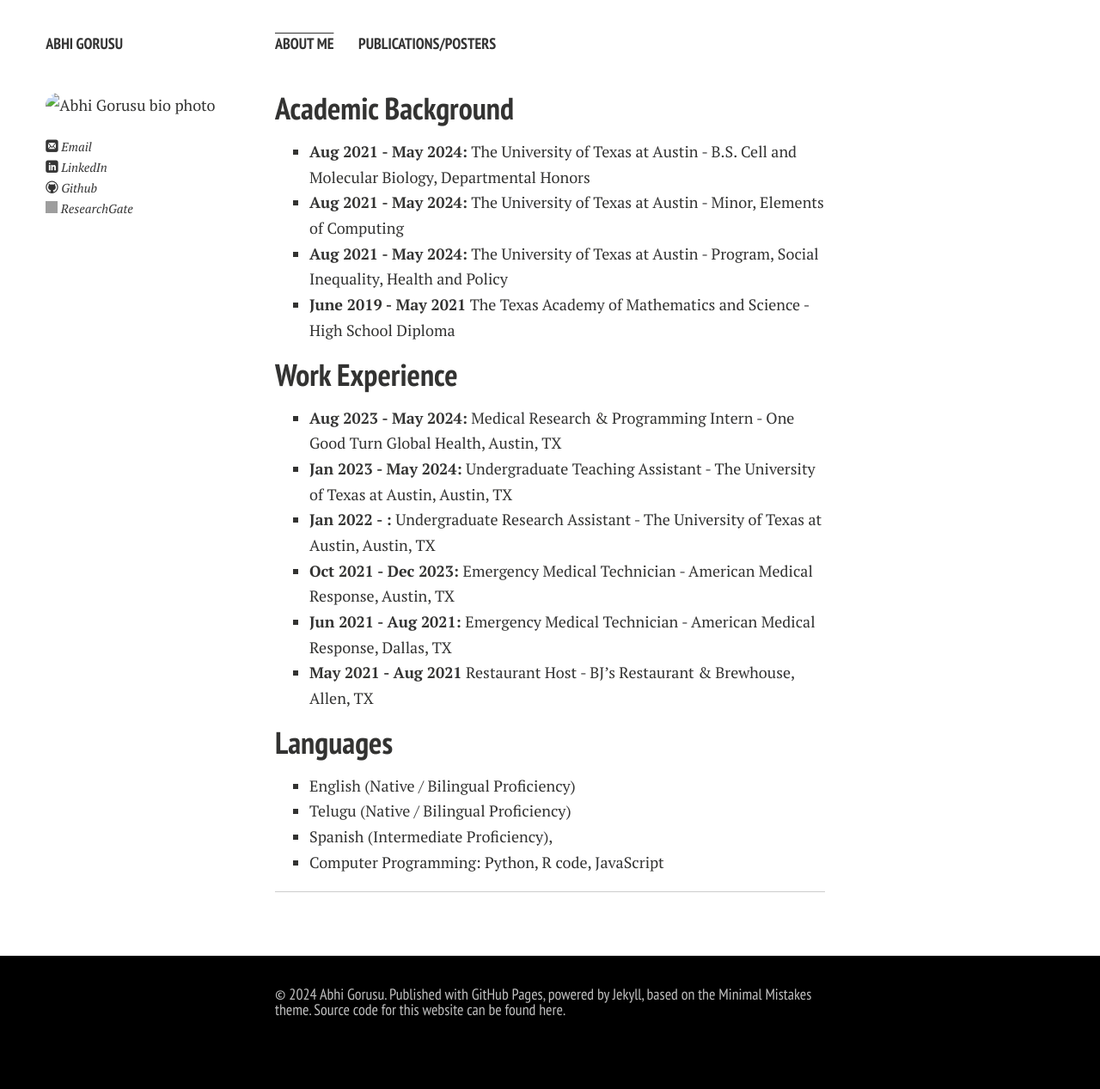
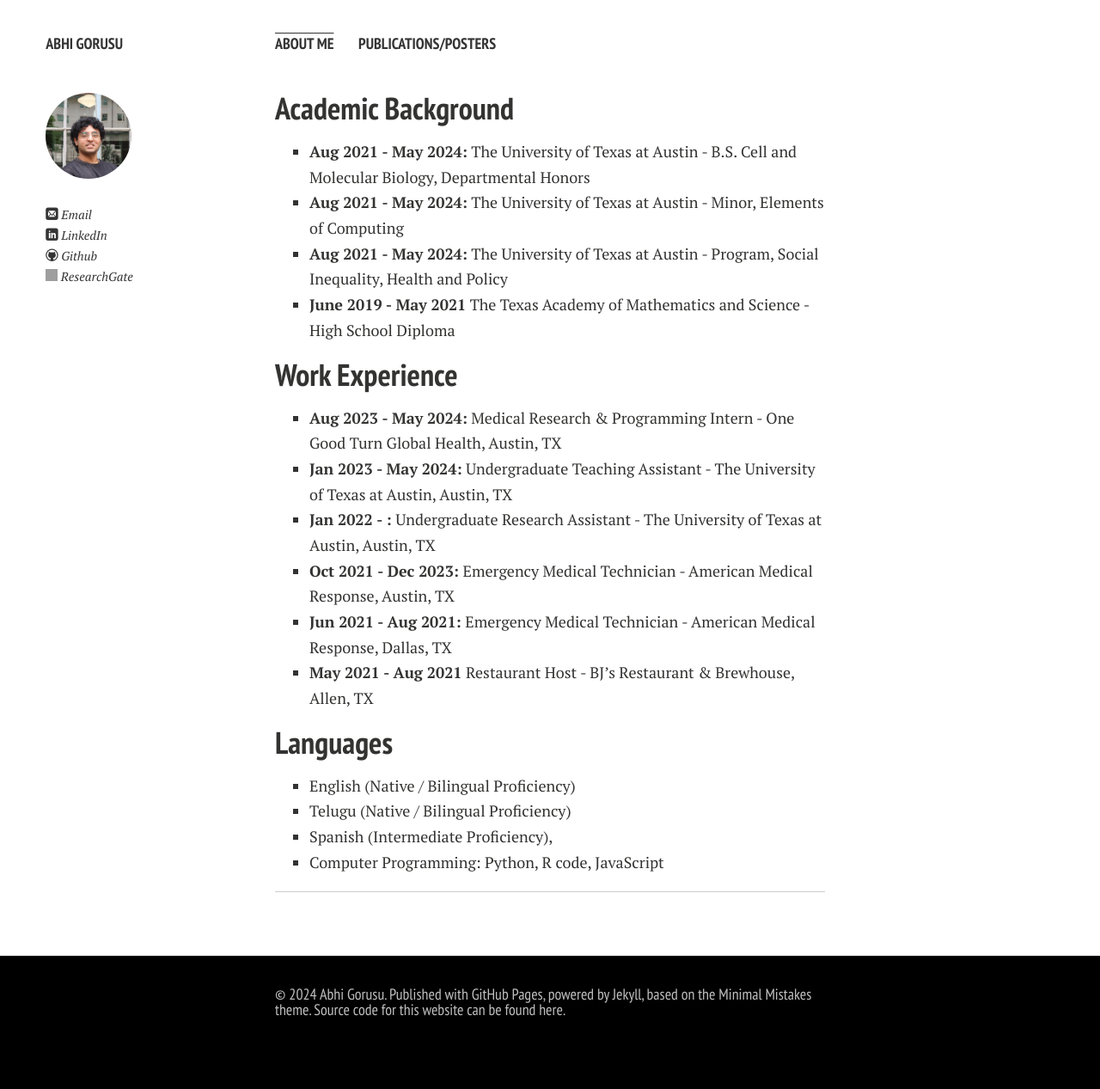
Before and after one commit to yaruup/yaruup.github.io, a Jekyll site: the page built from index.md, in a window 1280 px wide. Shown: the whole page at 86% size. Built offline with Jekyll 4.4.1, drawn with Linux system fonts in a browser that asks for light colours; nearby versions of some CDN libraries; comment, search, counter and statistics services are not loaded; a style sheet for code colours, icons or effects is not loaded; our own code applies the rules of GitHub Pages for plain Markdown files; grey boxes are pictures that could not be loaded.

Commit message:
Update author-bio.html

```diff
--- a/_includes/author-bio.html
+++ b/_includes/author-bio.html
@@ -1,4 +1,4 @@
-<img src="{{ site.url }}/images/{{ site.owner.avatar }}" class="bio-photo" alt="{{ site.owner.name }} bio photo" width="100" height="100"></a>
+<img src="{{ site.url }}/file/headshot_cropped_0323.jpg" class="bio-photo" alt="{{ site.owner.name }} bio photo" width="100" height="100"></a>
 
 <!-- <h4>{{ site.owner.name }}</h4> -->
 
```
